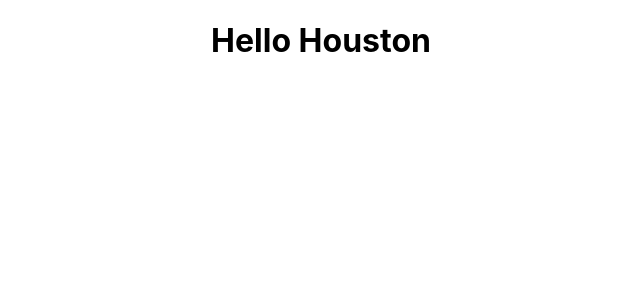
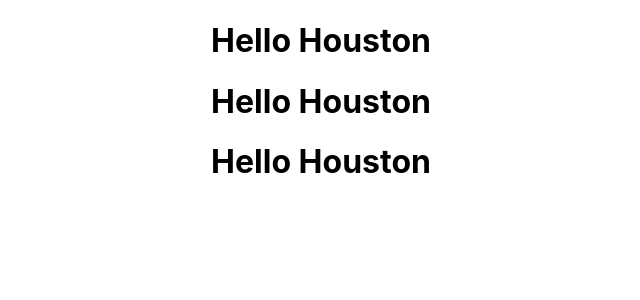
Before and after one commit to henrycanozie3-jpg/hello-world, a React (Create React App) app: page / in a window 1280 px wide. Shown: the top 300 px of the page, without its empty margins (319-959 px from the left). Built offline with nearby package versions, Linux system fonts and the light colour scheme.

Commit message:
Added names of folks to the greet components

```diff
--- a/src/App.js
+++ b/src/App.js
@@ -6,7 +6,9 @@ import Hello from './components/Hello';
 function App() {
   return (
     <div className="App">
-   <Greet />
+   <Greet name="Alice"/>
+    <Greet name="Bob"/>
+     <Greet name="Charlie"/>
     {/*<Welcome />*/}
     {/*<Hello />*/}
     </div>
```
